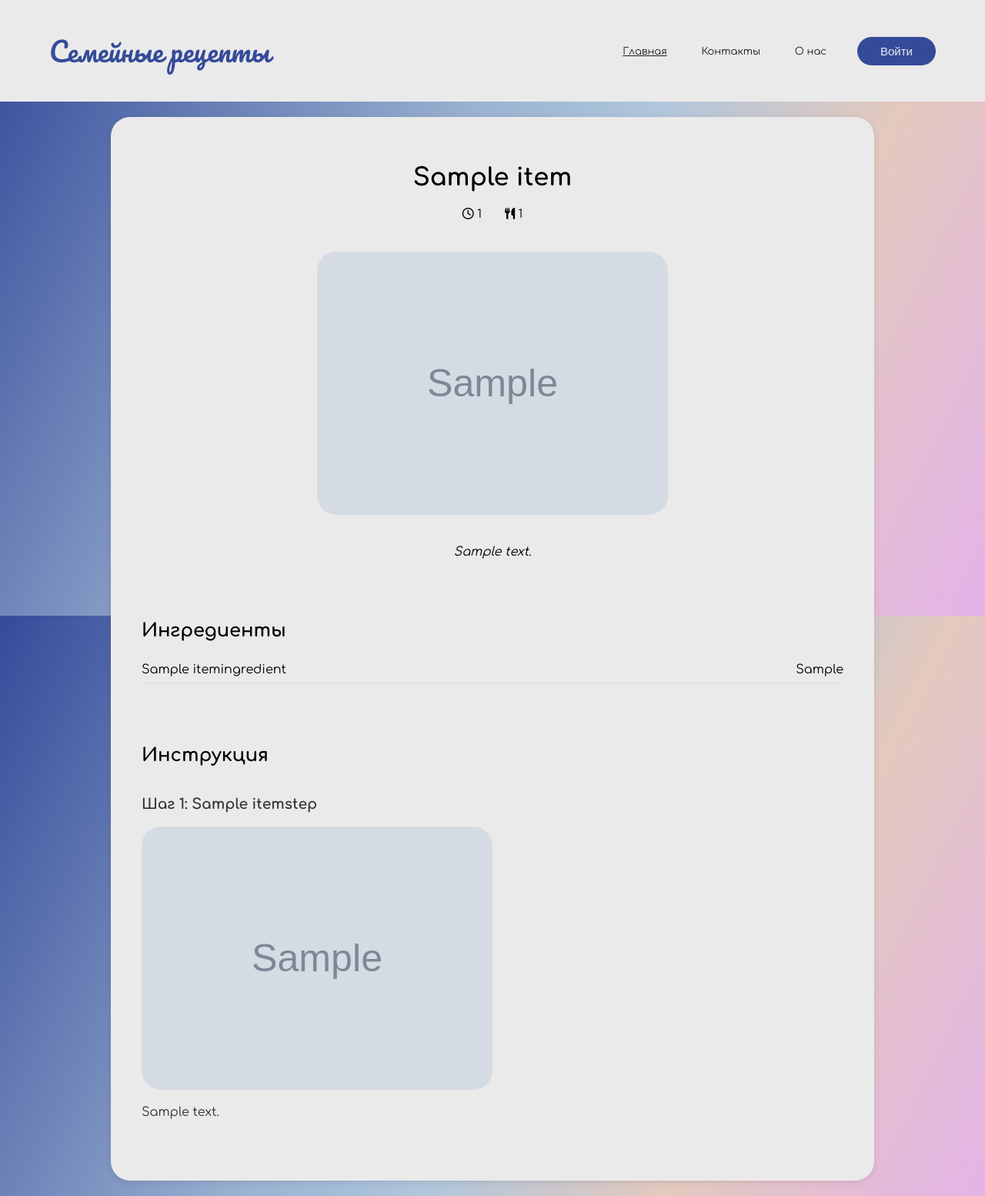
After one commit to haarukka-veitsi/recipes, a Django app: page /item/1/ in a window 1280 px wide. The commit adds this page. Shown: the whole page at 77% size. Run offline with Django 5.2, Linux system fonts and the light colour scheme; tables that the repository leaves empty hold one stand-in row (values such as "Sample post"); grey boxes marked "Sample" are stand-in pictures.

Commit message:
Добавлены: ItemStep, ItemIngredients, страница рецепта, переход с карточки на рецепт

```diff
--- a/core/models.py
+++ b/core/models.py
@@ -1,4 +1,6 @@
 from django.db import models
+
+from django.shortcuts import reverse
 
 
 class ItemCategory(models.Model):
@@ -15,13 +17,38 @@ class ItemCategory(models.Model):
 class Item(models.Model):
     name = models.CharField(max_length=100)
     description = models.TextField()
-    ingredients = models.TextField()
-    cooking_steps = models.TextField()
     cooking_time = models.IntegerField(null=True, blank=True)
     servings = models.IntegerField(null=True, blank=True)
     image = models.ImageField(null=True, blank=True)
-    category = models.ForeignKey(ItemCategory, on_delete=models.CASCADE)
+    category = models.ForeignKey(ItemCategory,
+                                 models.SET_NULL,
+                                 blank=True, null=True)
 
     class Meta:
         verbose_name = 'Item'
         verbose_name_plural = 'Items'
+
+    def __str__(self):
+        return f'{self.name} ({self.id})'
+
+
+class ItemIngredient(models.Model):
+    name = models.CharField(max_length=100)
+    quantity = models.CharField(max_length=50)
+    item = models.ForeignKey(Item, on_delete=models.CASCADE)
+
+    class Meta:
+        verbose_name = 'Item Ingredient'
+        verbose_name_plural = 'Item Ingredients'
+
+
+class ItemStep(models.Model):
+    number = models.IntegerField()
+    name = models.CharField(max_length=100, null=True, blank=True)
+    image = models.ImageField(null=True, blank=True)
+    text = models.TextField()
+    item = models.ForeignKey(Item, on_delete=models.CASCADE)
+
+    class Meta:
+        verbose_name = 'Item Step'
+        verbose_name_plural = 'Item Steps'
--- a/core/static/core/css/index.css
+++ b/core/static/core/css/index.css
@@ -3,6 +3,7 @@ body {
   background-repeat: no-repeat;
   background-attachment: fixed;
   margin: 0;
+  font-family: 'Comfortaa';
 }
 
 /* Стили для шапки сайта */
@@ -19,7 +20,6 @@ header * {
 }
 
 header li, a, button {
-  font-family: 'Comfortaa';
   font-size: 13px;
   color: #212121;
   text-decoration: none;
@@ -102,7 +102,6 @@ header button:hover {
 }
 
 .recipe-info {
-  font-family: 'Comfortaa';
   color: #212121;
   display: flex;
   flex-direction: column;
@@ -143,6 +142,92 @@ header button:hover {
   background-color: #11215e;
 }
 
+/* Стили для странички рецепта */
+.recipe-container {
+    width: 80%;
+    padding: 40px;
+    background-color: #EBEAEA;
+    border-radius: 25px;
+    box-shadow: 0 2px 10px rgba(0, 0, 0, 0.1);
+    text-align: center; /* Центрируем текст */
+    box-sizing: border-box;
+}
+
+.recipe h1 {
+    color: #333;
+    margin-bottom: 5px;
+}
+
+.author {
+    font-size: 13px;
+    color: #666;
+    margin: 0 0 15px 0;
+}
+
+.recipe-meta {
+    display: flex;
+    justify-content: center; /* Центрируем элементы */
+    margin: 20px 0;
+}
+
+.meta-item {
+    margin: 0 15px; /* Отступы между иконками */
+    font-size: 15px;
+}
+
+.recipe-image {
+    width: 50%; /* Ширина изображения 50% */
+    height: auto;
+    border-radius: 25px;
+    margin: 20px auto; /* Центрируем изображение */
+}
+
+.description {
+    margin: 15px 0;
+    font-style: italic;
+    margin-bottom: 80px;
+}
+
+.section-title {
+    text-align: left; /* Выравнивание заголовков по левому краю */
+    margin-top: 20px;
+}
+
+.ingredients {
+    list-style-type: none;
+    margin-bottom: 80px; /* Добавляем отступ между ингредиентами и инструкцией */
+    padding: 0;
+}
+
+.ingredients li {
+    display: flex; /* Используем flexbox для размещения */
+    justify-content: space-between; /* Разделяем ингредиенты и количество */
+    align-items: center; /* Выравниваем по центру */
+    border-bottom: 1px solid #ddd; /* Линия снизу */
+    padding: 8px 0; /* Отступы сверху и снизу */
+}
+
+.step {
+    margin: 40px 0;
+    text-align: left;
+}
+
+.step h3 {
+    color: #333;
+}
+
+.step-image {
+    width: 50%;
+    height: auto;
+    border-radius: 25px;
+
+}
+
+.step p {
+    color: #333;
+
+}
+
 /* Подключение шрифтов */
 @font-face {
   font-family: "Pacifico";
--- a/core/templates/core/card.html
+++ b/core/templates/core/card.html
@@ -1,12 +1,12 @@
 <div class="recipe-card">
     <div class="recipe-card-img-wrap">
-        <img src="{{ item.image.url }}" alt="Рецепт 4">
+        <img src="{{ item.image.url }}" alt="{{ item.name }}">
     </div>
     <div class="recipe-info">
         <div>
             <h2>{{ item.name }}</h2>
             <p>{{ item.description }}</p>
         </div>
-        <a href="#recipe" class="recipe-card-button">Перейти к рецепту</a>
+        <a href="{% url 'core:item' item.id %}" class="recipe-card-button">Перейти к рецепту</a>
     </div>
 </div>
--- a/core/templates/core/index.html
+++ b/core/templates/core/index.html
@@ -4,6 +4,7 @@
 <html lang="en">
 <head>
 	<meta charset="UTF-8">
+    <title>Семейные рецепты</title>
 	<link rel="stylesheet" href="{% static 'core/css/index.css' %}">
 </head>
 <body>
--- /dev/null
+++ b/core/templates/core/item.html
@@ -0,0 +1,66 @@
+{% load static %}
+
+<!DOCTYPE html>
+<html lang="en">
+<head>
+	<meta charset="UTF-8">
+    <title>{{ item.name }}</title>
+	<link rel="stylesheet" href="{% static 'core/css/index.css' %}">
+    <link rel="stylesheet" href="https://cdnjs.cloudflare.com/ajax/libs/font-awesome/6.0.0-beta3/css/all.min.css">
+</head>
+<body>
+    <header>
+        {% include 'core/header.html' %}
+    </header>
+    <div class="content">
+        <div class="recipe-container">
+            <h1 class="recipe">{{ item.name }}</h1>
+
+<!--            <p class="author">Автор: Имя Автора</p>-->
+
+            <div class="recipe-meta">
+                <span class="meta-item">
+                    <i class="far fa-clock"></i>
+                    {% if item.cooking_time %}
+                        {{ item.cooking_time }}
+                    {% else %}
+                         -
+                    {% endif %}
+                </span>
+                <span class="meta-item">
+                    <i class="fas fa-utensils"></i>
+                    {% if item.servings %}
+                        {{ item.servings }}
+                    {% else %}
+                         -
+                    {% endif %}
+                </span>
+            </div>
+
+            {% if item.image %}
+                <img src="{{ item.image.url }}" alt="{{ item.name }}" class="recipe-image">
+            {% endif %}
+
+            <p class="description">{{ item.description }}</p>
+
+            <h2 class="section-title">Ингредиенты</h2>
+            <ul class="ingredients">
+                {% for ingredient in ingredients %}
+                    <li><span class="ingredient-name">{{ ingredient.name }}</span><span class="ingredient-quantity">{{ ingredient.quantity }}</span></li>
+                {% endfor %}
+            </ul>
+
+            <h2 class="section-title">Инструкция</h2>
+            {% for step in steps %}
+                <div class="step">
+                    <h3>Шаг {{step.number}}{% if step.name %}: {{step.name}}{% endif %}</h3>
+                    {% if step.image %}
+                        <img src="{{ step.image.url }}" alt="Шаг {{ step.number }}" class="step-image">
+                    {% endif %}
+                    <p>{{ step.text }}</p>
+                </div>
+            {% endfor %}
+        </div>
+    </div>
+</body>
+</html>
--- a/core/urls.py
+++ b/core/urls.py
@@ -5,5 +5,6 @@ from core import views
 app_name = 'core'
 
 urlpatterns = [
-    path('', views.news, name='news'),
+    path('', views.catalogue, name='catalogue'),
+    path('item/<int:item_id>/', views.item, name='item'),
 ]
--- a/core/views.py
+++ b/core/views.py
@@ -1,11 +1,22 @@
-from django.shortcuts import render
+from django.shortcuts import render, get_object_or_404
 
-from core.models import Item
+from core.models import Item, ItemIngredient, ItemStep
 
 
-def news(request):
+def catalogue(request):
     context = {
         'items': Item.objects.all(),
-        'items_check': 'Hi, you fucked up'
     }
-    return render(request, 'core/index.html', context=context)
+    return render(request, 'core/index.html', context)
+
+
+def item(request, item_id):
+    item = get_object_or_404(Item, id=item_id)
+    steps = ItemStep.objects.filter(item=item_id)
+    ingredients = ItemIngredient.objects.filter(item=item_id)
+    context = {
+        'item': item,
+        'steps': steps,
+        'ingredients': ingredients,
+    }
+    return render(request, 'core/item.html', context)
```
Also changed, not shown: core/admin.py (+12 -10 lines), core/migrations/0003_remove_item_cooking_steps_remove_item_ingredients_and_more.py (added).
